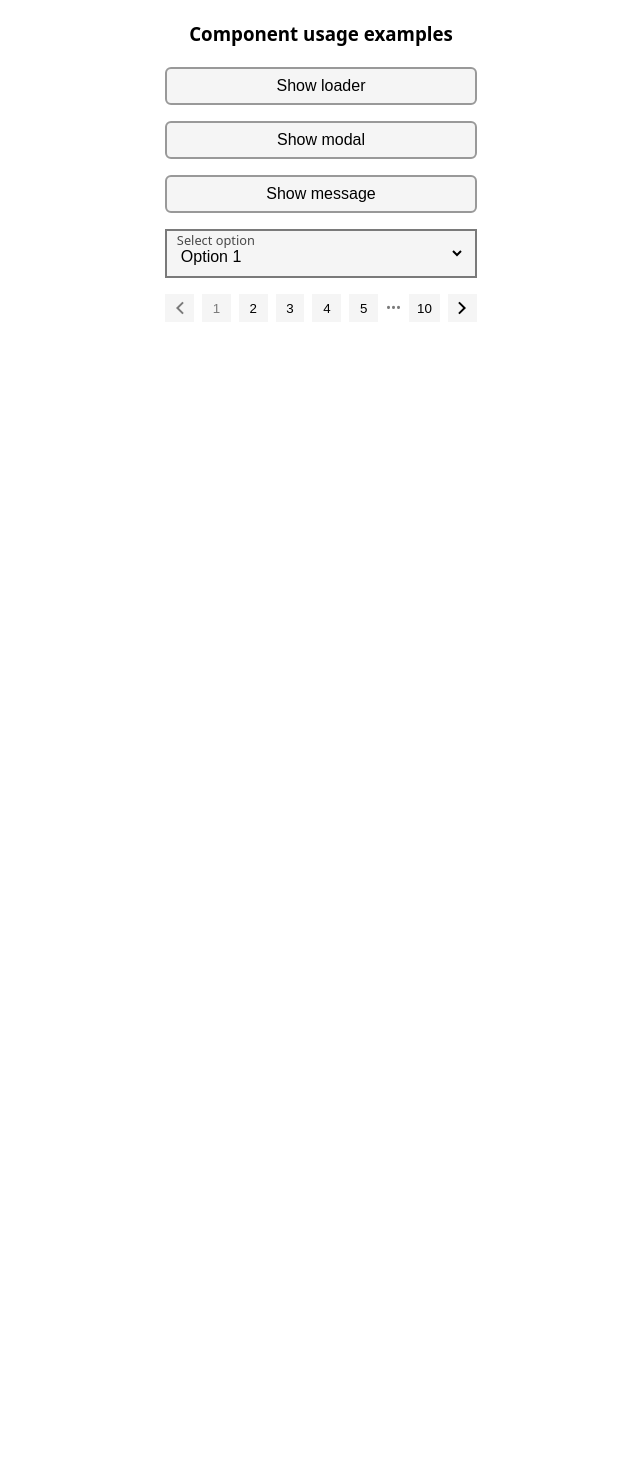
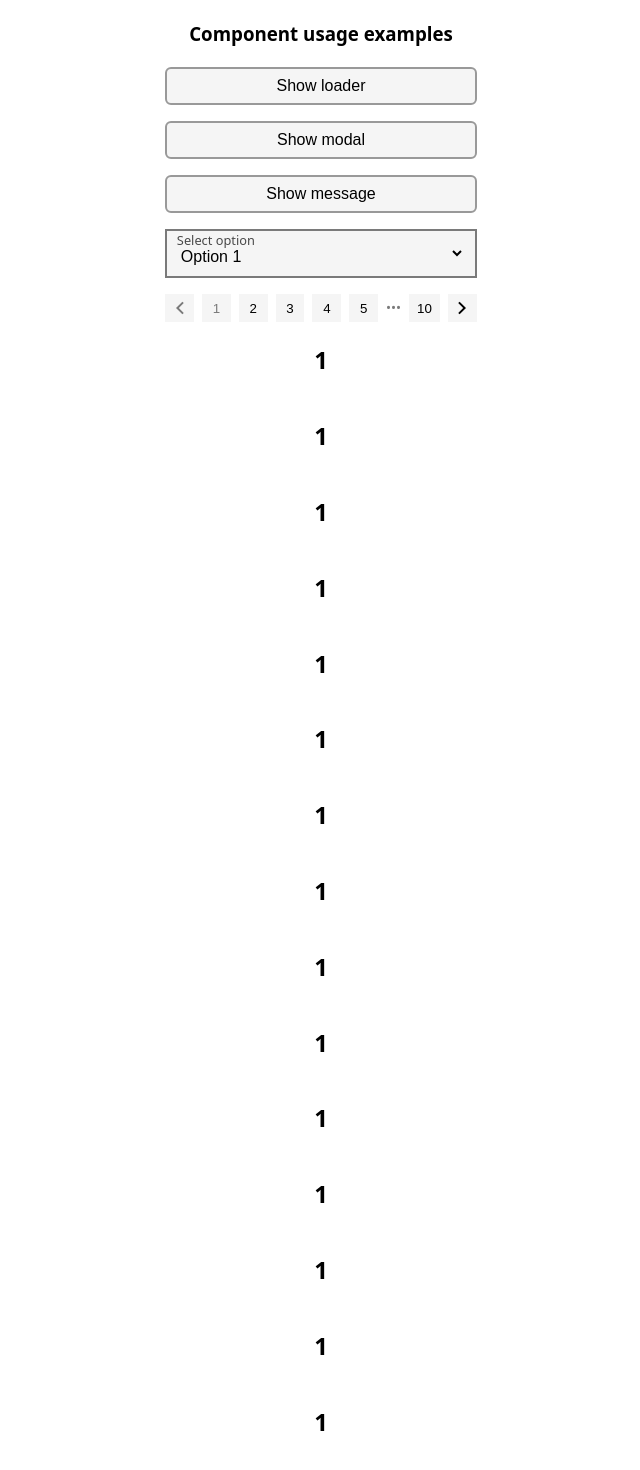
Before and after one commit to mrHoft/restman, a Next.js app: page / in a window 1280 px wide. Shown: the part 80-1550 px from the top of the page, without its empty margins (319-959 px from the left). Before the commit the page ends 800 px from the top, so only its background shows below. Built offline with nearby package versions, Linux system fonts and the light colour scheme.

Commit message:
feat: add sticky header with changing background color

```diff
--- a/src/components/example/example.tsx
+++ b/src/components/example/example.tsx
@@ -41,6 +41,21 @@ export function Example() {
         />
         <Pagination page={page} total={100} pageSize={10} onChange={setPage} />
       </div>
+      <h2>1</h2>
+      <h2>1</h2>
+      <h2>1</h2>
+      <h2>1</h2>
+      <h2>1</h2>
+      <h2>1</h2>
+      <h2>1</h2>
+      <h2>1</h2>
+      <h2>1</h2>
+      <h2>1</h2>
+      <h2>1</h2>
+      <h2>1</h2>
+      <h2>1</h2>
+      <h2>1</h2>
+      <h2>1</h2>
     </div>
   );
 }
--- a/src/components/header/header.module.css
+++ b/src/components/header/header.module.css
@@ -5,6 +5,7 @@
   padding: 0 1rem;
   background: var(--color10);
   color: var(--color100);
+  transition: background-color 0.25s linear;
 }
 
 .header__title {
@@ -25,3 +26,10 @@
   background-repeat: no-repeat;
   background-size: 2rem;
 }
+
+.header_sticky {
+  position: sticky;
+  top: 0;
+  z-index: 100;
+  background-color: var(--color30);
+}
--- a/src/components/header/header.tsx
+++ b/src/components/header/header.tsx
@@ -1,11 +1,29 @@
+'use client';
+
 import Link from 'next/link';
+import { useEffect, useState } from 'react';
 import ThemeSwitcher from '~/components/theme/theme';
 
 import styles from './header.module.css';
 
 export function Header() {
+  const [isSticky, setIsSticky] = useState(false);
+
+  useEffect(() => {
+    const handleScroll = () => {
+      if (window.scrollY > 50) {
+        setIsSticky(true);
+      } else {
+        setIsSticky(false);
+      }
+    };
+
+    window.addEventListener('scroll', handleScroll);
+    return () => window.removeEventListener('scroll', handleScroll);
+  }, []);
+
   return (
-    <header className={styles.header}>
+    <header className={`${styles.header} ${isSticky ? styles.header_sticky : ''}`}>
       <Link href="/" className={styles.header__title}>
         <div className={styles.header__logo} />
         <h3>Restman</h3>
```
